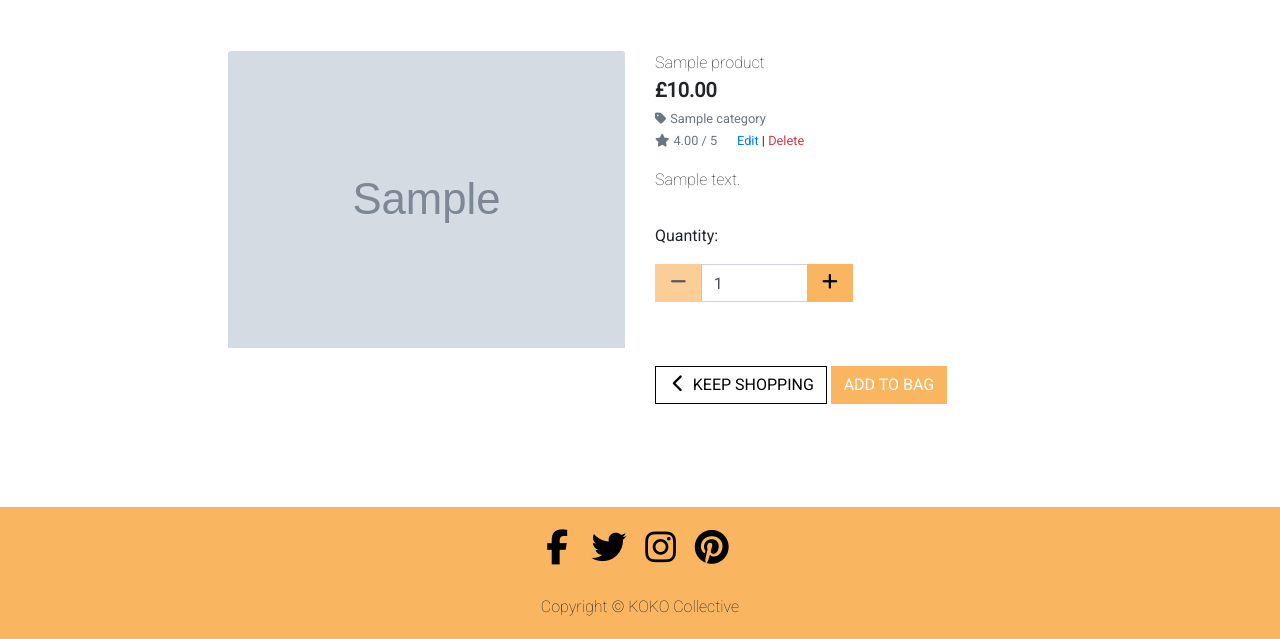
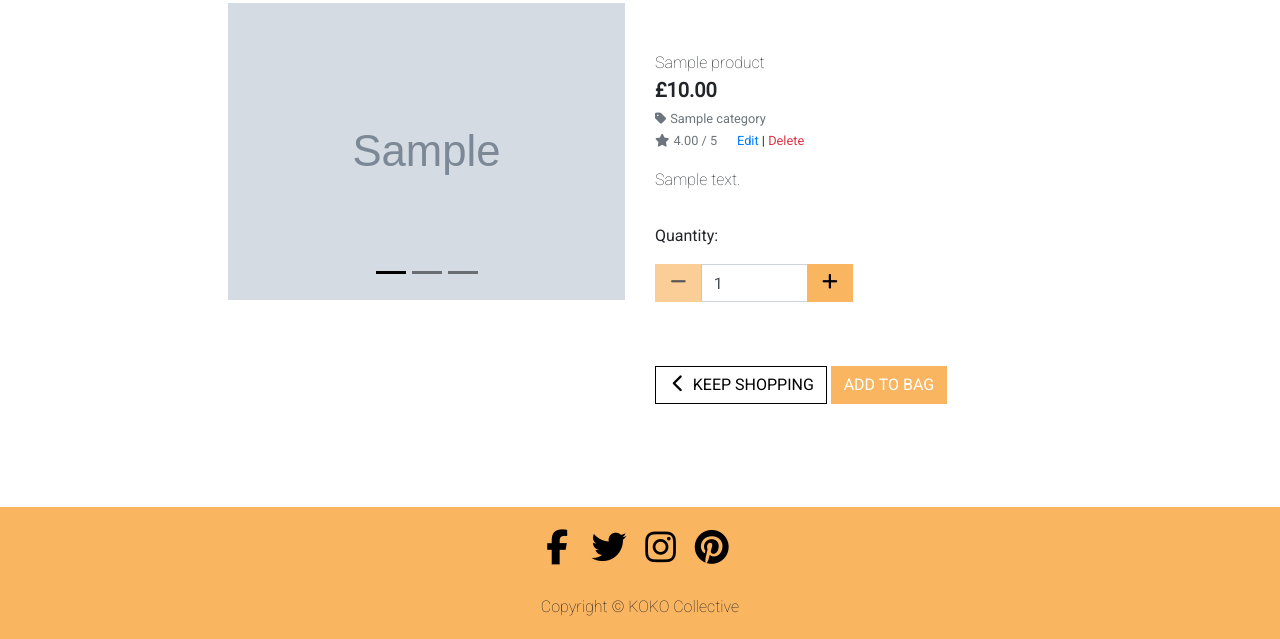
Before and after one commit to Code-Institute-Submissions/jacobroos87-koko-collective-MS4, a Django app: page /products/1/ in a window 1280 px wide. Shown: the part 161-800 px from the top of the page. Run offline with Django 3.2, Linux system fonts and the light colour scheme; a user stored in the database is signed in; tables that the repository leaves empty hold one stand-in row (values such as "Sample post"); grey boxes marked "Sample" are stand-in pictures; some libraries are stand-ins or nearby versions.

Commit message:
Made changes to navbar layout and added carousel to product-detail

```diff
--- a/products/templates/products/product_detail.html
+++ b/products/templates/products/product_detail.html
@@ -14,14 +14,29 @@
 <div class="container-fluid">
     <div class="row">
         <div class="col-12 col-md-6 col-lg-4 offset-lg-2">
-            <div class="image-container my-5">
+            <div id="carouselExampleIndicators" class="carousel slide" data-ride="carousel">
+                <ol class="carousel-indicators">
+                    <li data-target="#carouselExampleIndicators" data-slide-to="0" class="active"></li>
+                    <li data-target="#carouselExampleIndicators" data-slide-to="1"></li>
+                    <li data-target="#carouselExampleIndicators" data-slide-to="2"></li>
+                </ol>
+
+                <div class="carousel-inner">
                 {% for image in product.images.all %}
-                    {% if image.default %}
-                    <a href="{{ image.image.url }}">
-                        <img class="card-img-top img-fluid" src="{{ image.image.url }}" alt="{{ product.name }}">
-                    </a>
-                    {% endif %}
+                    <div class="carousel-item {% if forloop.first %} active {% endif %}">
+                        <img class="d-block w-100" src="{{ image.image.url }}"
+                            alt="First slide">
+                    </div>
                 {% endfor %}
+                </div>
+                <a class="carousel-control-prev" href="#carouselExampleIndicators" role="button" data-slide="prev">
+                    <span class="carousel-control-prev-icon" aria-hidden="true"></span>
+                    <span class="sr-only">Previous</span>
+                </a>
+                <a class="carousel-control-next" href="#carouselExampleIndicators" role="button" data-slide="next">
+                    <span class="carousel-control-next-icon" aria-hidden="true"></span>
+                    <span class="sr-only">Next</span>
+                </a>
             </div>
         </div>
         <div class="col-12 col-md-6 col-lg-4">
@@ -41,10 +56,10 @@
                 <small class="text-muted">No Rating</small>
                 {% endif %}
                 {% if request.user.is_superuser %}
-                    <small class="ml-3">
-                        <a href="{% url 'edit_product' product.id %}">Edit</a> |
-                        <a class="text-danger" href="{% url 'delete_product' product.id %}">Delete</a>
-                    </small>
+                <small class="ml-3">
+                    <a href="{% url 'edit_product' product.id %}">Edit</a> |
+                    <a class="text-danger" href="{% url 'delete_product' product.id %}">Delete</a>
+                </small>
                 {% endif %}
                 <p class="mt-3">{{ product.description | safe | linebreaks }}</p>
                 <form class="form" action="{% url 'add_to_bag' product.id %}" method="POST">
--- a/static/css/base.css
+++ b/static/css/base.css
@@ -613,5 +651,15 @@ a.category-badge > span.badge:hover {
 }
 
 .allauth-form-inner-content a {
-	color: #17a2b8; /* text-info */
+    color: #17a2b8;
+    /* text-info */
 }
+
+.carousel-indicators li {
+    background-color: black;
+}
+
+.carousel-control-prev-icon,
+.carousel-control-next-icon {
+    display: none;
+}
--- a/templates/project-base.html
+++ b/templates/project-base.html
@@ -239,8 +280,8 @@
     {% block postloadjs %}
     <script type="text/javascript">
         $('.toast').toast('show');
-        $(".open").on('click', function () {
-            $("#secondary-menu .list-inline-item .text-center, .icon").css('color', 'white')
+        $(".menuOpen").on('click', function () {
+            $("#secondary-menu .list-inline-item .text-center, .icon").toggle()
         });
     </script>
     {% endblock %}
```
Also changed, not shown: other parts of static/css/base.css (+54 -16 lines), other parts of templates/project-base.html (+41 -0 lines). Lines whose indentation alone changed are shown as unchanged.
